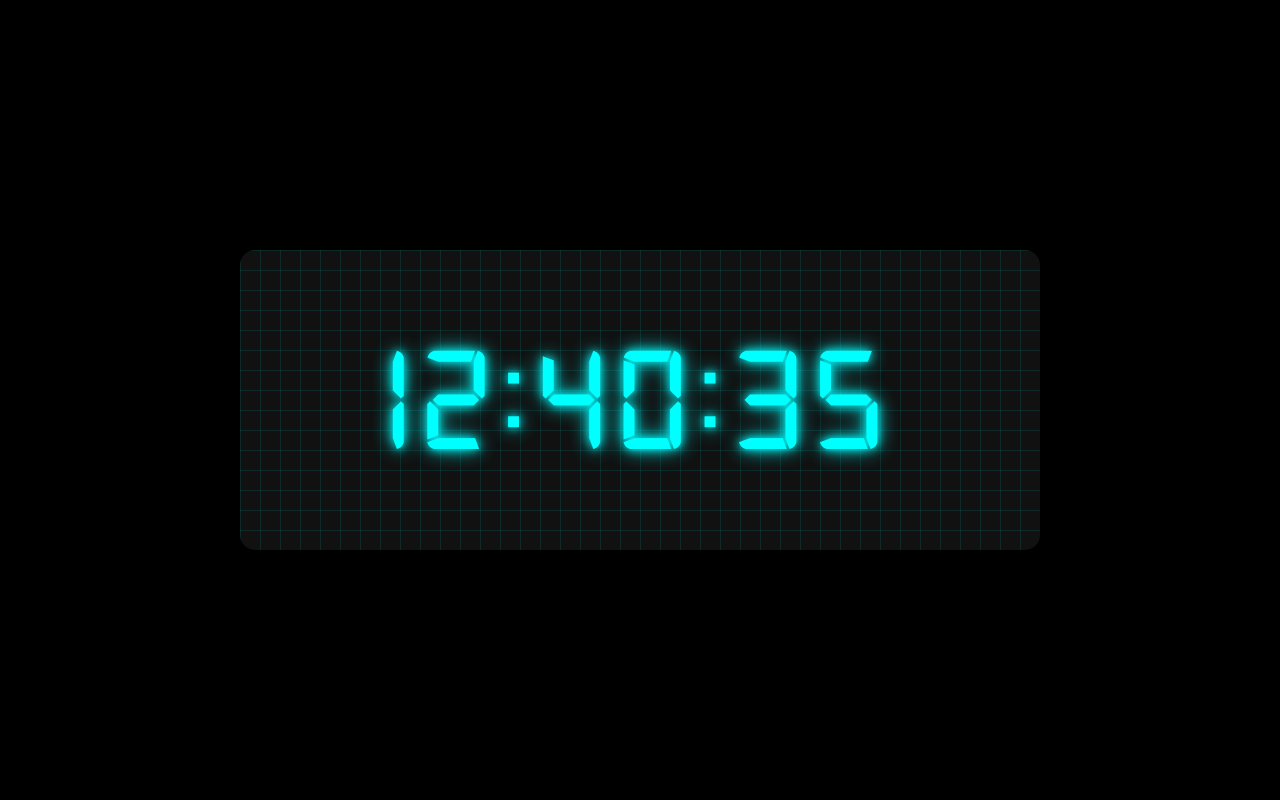
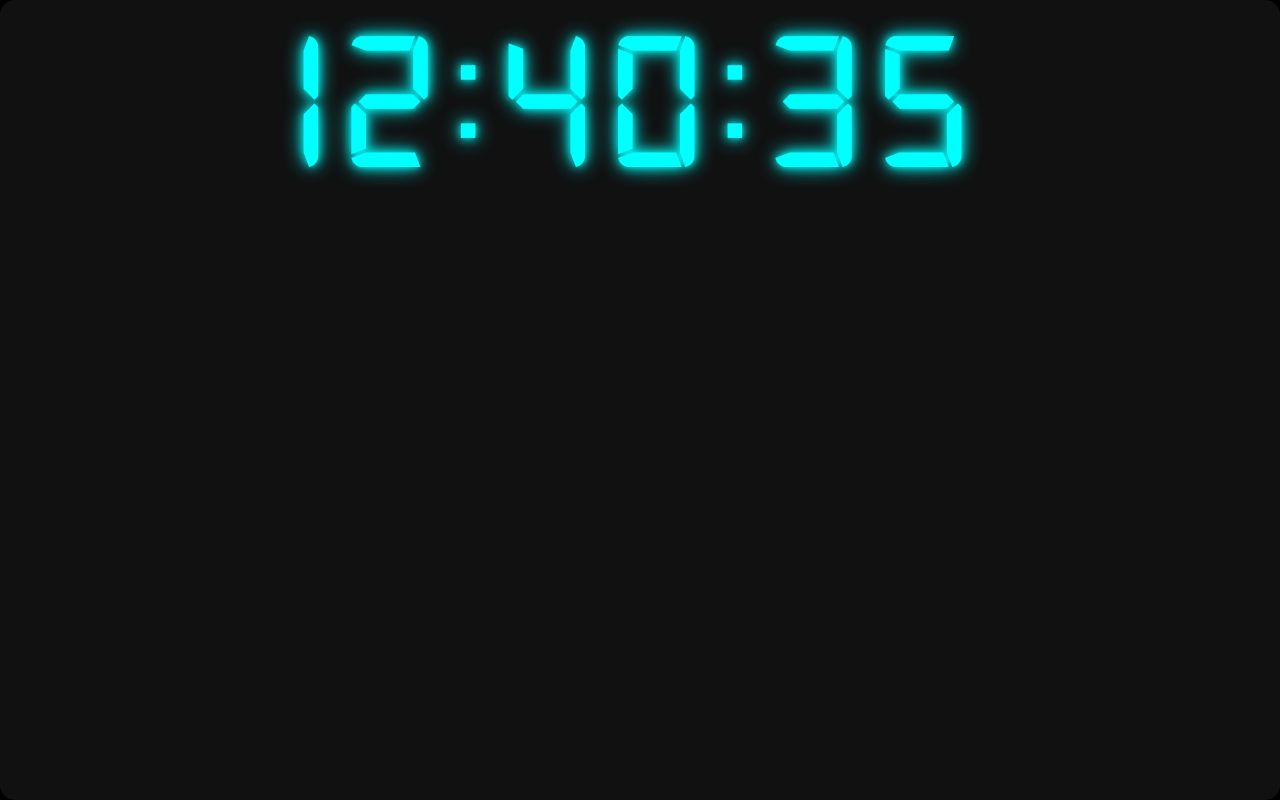
Before and after one commit to HidarWari/apa-tonggos, a plain HTML site: page index.html in a window 1280 px wide. Drawn offline with Linux system fonts and the light colour scheme.

Commit message:
Update style.css

```diff
--- a/style.css
+++ b/style.css
@@ -16,23 +16,13 @@ body {
 
 .clock-container {
     position: relative;
-    width: 800px;
-    height: 300px;
+    width: 90%;
+    max-width: 800px;
+    height: auto;
     background-color: #111;
     border-radius: 15px;
     box-shadow:  0 4px 10px rgba(0, 0, 0, 0.5);
     overflow: hidden;
-}
-
-.background-grid {
-    position: absolute;
-    top: 0;
-    left: 0;
-    width: 100%;
-    height: 100%;
-    background-image: linear-gradient(to right, rgba(0, 255, 255, 0.1) 1px, transparent 1px),
-                      linear-gradient(to bottom, rgba(0, 255, 255, 0.1) 1px, transparent 1px);
-    background-size: 20px 20px;
 }
 
 .clock {
@@ -43,19 +33,20 @@ body {
     font-size: 150px;
     letter-spacing: 10px;
     text-align: center;
-    line-height: 300px;
+    line-height: normal;
     text-shadow: 0 0 10px #00FFFF, 0 0 20px #00FFFF;
 }
 
-@media (max-width: 600px) {
+@media (orientation: landscape) {
     .clock-container {
-        width: 90%;
-        height: auto;
-        padding: 15px;
+        flex-direction: row;
+        width: 100%;
+        height: 100%;
+        max-width: none;
     }
 
     .clock {
-        font-size: 80px;
-        line-height: normal;
+        font-size: 200px;
+        letter-spacing: 15px;
     }
 }
```
